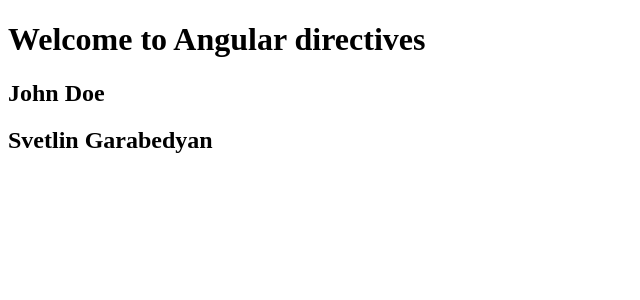
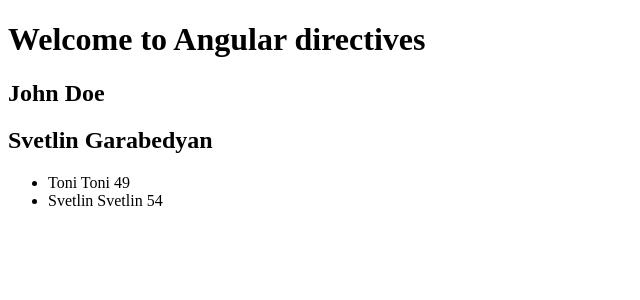
Before and after one commit to SvetlinGG/Angular-tutorial, an Angular app in the folder angular-directives/: page / in a window 1280 px wide. Shown: the top 300 px of the page, without its empty margins (0-640 px from the left). Built offline with nearby package versions, Linux system fonts and the light colour scheme.

Commit message:
use together @if and @for

```diff
--- a/angular-directives/src/app/app.component.html
+++ b/angular-directives/src/app/app.component.html
@@ -6,5 +6,14 @@
   <h2>{{secondUserName}}</h2>
 }
 
+<ul>
+  @for (user of users; track $index) {
+    @if (user.age > 30) {
+      <li>{{user.firstName}} {{user.firstName}} {{user.age}}</li>
+    }
+
+  }
+</ul>
+
 
 <router-outlet />
--- a/angular-directives/src/app/app.component.ts
+++ b/angular-directives/src/app/app.component.ts
@@ -13,6 +13,13 @@
 
   isLoggedIn: boolean = true;
   userName: string = 'John Doe';
+  userAge: number = 40;
 
   secondUserName: string = 'Svetlin Garabedyan';
+
+  users = [
+    {firstName: 'Gabi', lastName: 'Garabedyan', age: 24},
+    {firstName: 'Toni', lastName: 'Garabedyan', age: 49},
+    {firstName: 'Svetlin', lastName: 'Garabedyan', age: 54},
+  ]
 }
```
